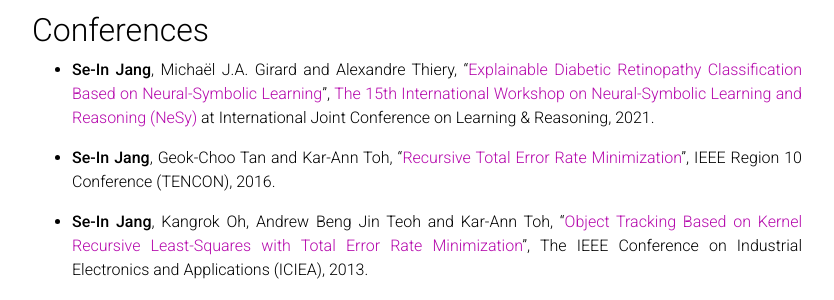
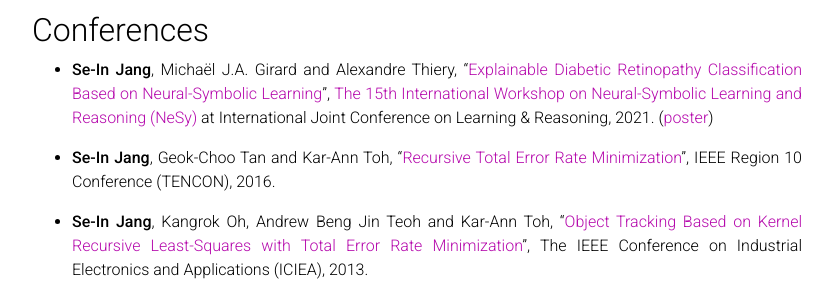
Before and after one commit to sijang/sijang.github.io, a Jekyll site: the page built from _pages/publications.md, in a window 1280 px wide and 900 px high, scrolled down 328 px. Shown: the part 152-452 px from the top of the window, without its empty margins (223-1057 px from the left). Built offline with Jekyll 4.4.1, drawn with Linux system fonts in a browser that asks for light colours; nearby versions of some CDN libraries; a style sheet for code colours, icons or effects is not loaded.

Commit message:
Update publications.md

```diff
--- a/_pages/publications.md
+++ b/_pages/publications.md
@@ -24,7 +24,7 @@ nav: true
 
 
 ## Conferences
-- **Se-In Jang**, Michaël J.A. Girard and Alexandre Thiery, "[Explainable Diabetic Retinopathy Classification Based on Neural-Symbolic Learning](http://ceur-ws.org/Vol-2986/paper8.pdf){:target="_blank"}", [The 15th International Workshop on Neural-Symbolic Learning and Reasoning (NeSy)](https://sites.google.com/view/nesy20/home){:target="_blank"} at International Joint Conference on Learning & Reasoning, 2021.
+- **Se-In Jang**, Michaël J.A. Girard and Alexandre Thiery, "[Explainable Diabetic Retinopathy Classification Based on Neural-Symbolic Learning](http://ceur-ws.org/Vol-2986/paper8.pdf){:target="_blank"}", [The 15th International Workshop on Neural-Symbolic Learning and Reasoning (NeSy)](https://sites.google.com/view/nesy20/home){:target="_blank"} at International Joint Conference on Learning & Reasoning, 2021. ([poster](http://lr2020.iit.demokritos.gr/posters/35.pdf){:target="_blank"})
 {: style="text-align: justify"}
 
 - **Se-In Jang**, Geok-Choo Tan and Kar-Ann Toh, "[Recursive Total Error Rate Minimization](https://doi.org/10.1109/TENCON.2016.7847954){:target="_blank"}", IEEE Region 10 Conference (TENCON), 2016.
```
